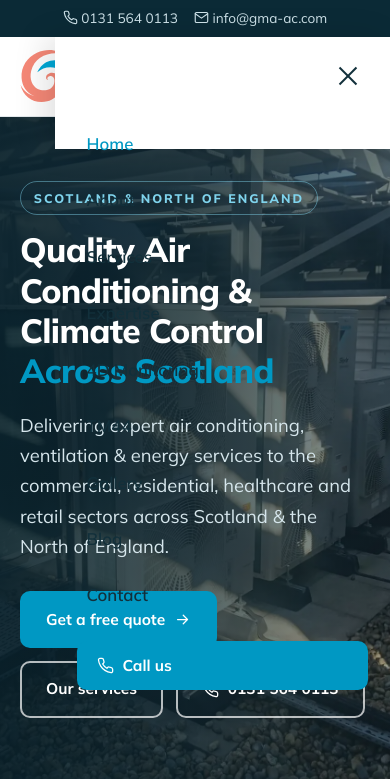
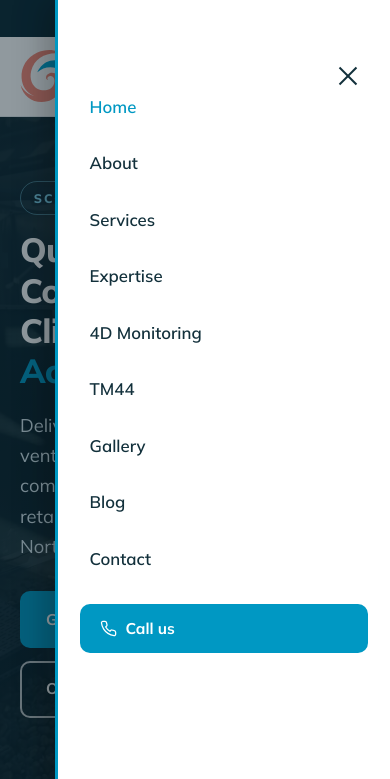
Before and after one commit to gmaaircon/gma-website, an Eleventy site: page src/index.njk in a window 390 px wide. Both pictures are taken after a click on the button "Menu". Shown: the top 779 px of the page. Built offline with nearby package versions, Linux system fonts and the light colour scheme; Eleventy itself is replaced by a stand-in of ours; files that its build step writes are made by us from their sources.

Commit message:
Fix mobile menu: solid full-height panel

```diff
--- a/src/assets/css/site.css
+++ b/src/assets/css/site.css
@@ -223,9 +223,10 @@ p { margin: 0 0 1em; }
 
 /* Responsive */
 @media (max-width: 1100px) {
+  .header { backdrop-filter: none; -webkit-backdrop-filter: none; background: #fff; }
   .nav-toggle { display: block; }
-  .nav { position: fixed; inset: 0 0 0 auto; width: min(340px, 86vw); background: #fff; flex-direction: column; align-items: stretch; padding: 5rem 1.4rem 2rem; transform: translateX(100%); visibility: hidden; transition: transform .25s, visibility .25s; box-shadow: -10px 0 30px rgba(0,0,0,.12); z-index: 60; }
-  .nav.open { transform: none; visibility: visible; }
+  .nav { position: fixed; top: 0; right: 0; bottom: auto; left: auto; height: 100vh; height: 100dvh; overflow-y: auto; border-left: 3px solid var(--teal); width: min(340px, 86vw); background: #fff; flex-direction: column; align-items: stretch; padding: 5rem 1.4rem 2rem; transform: translateX(100%); visibility: hidden; transition: transform .25s, visibility .25s; box-shadow: -10px 0 30px rgba(0,0,0,.25), 0 0 0 100vmax rgba(0,0,0,0); z-index: 60; }
+  .nav.open { transform: none; visibility: visible; box-shadow: -10px 0 30px rgba(0,0,0,.25), 0 0 0 100vmax rgba(10,30,40,.45); }
   .nav ul { flex-direction: column; }
   .nav ul a { font-size: 1.05rem; padding: .8rem .6rem; }
   .nav-toggle { z-index: 70; position: relative; }
```
